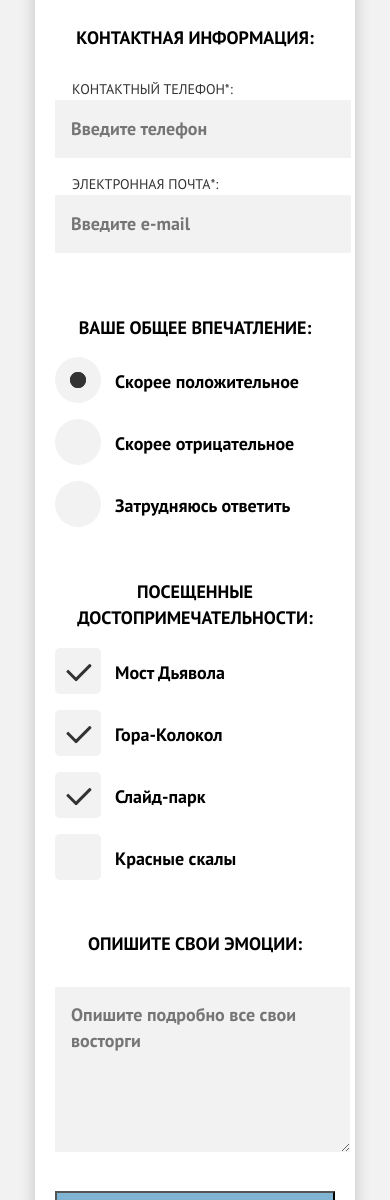
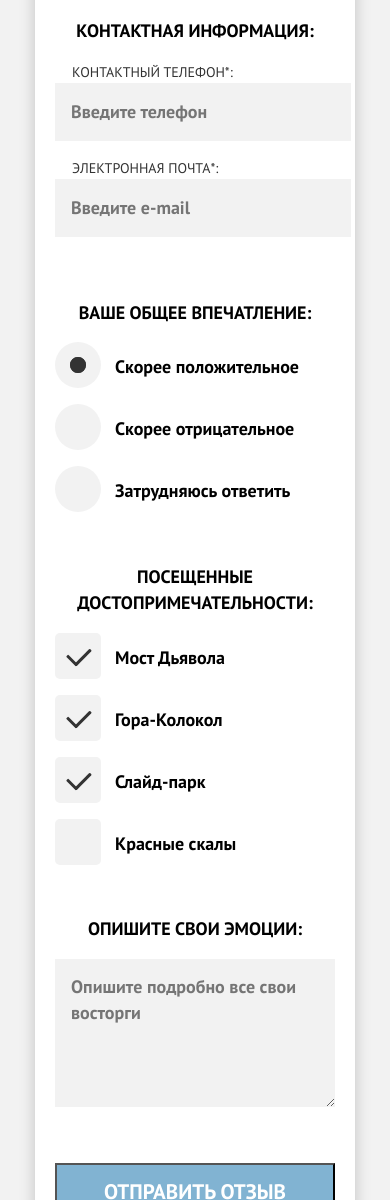
Before and after one commit to kradunches/2190023-sedona-27, a website: page source/form.html in a window 390 px wide. Shown: the part 800-2000 px from the top of the page. Drawn offline with nearby package versions, Linux system fonts and the light colour scheme; files that its build step writes are made by us from their sources.

Commit message:
pp в form mobile

```diff
--- a/source/less/blocks/form.less
+++ b/source/less/blocks/form.less
@@ -114,7 +114,7 @@
   display: flex;
   flex-direction: column;
   flex-wrap: nowrap;
-  margin-bottom: 49px;
+  margin-bottom: 39px;
 
   @media (min-width: @tablet-width) {
     margin: 0;
@@ -206,7 +206,7 @@
   font-size: 14px;
   line-height: 21px;
   color: #333333;
-  margin-top: 16px;
+  margin-top: 6px;
   padding-left: 17px;
   @media (min-width: @tablet-width) {
     margin-right: auto;
@@ -230,6 +230,7 @@
   border-width: 0;
   background-color: #F2F2F2;
   padding-left: 16px;
+  margin-bottom: 11px;
 }
 
 .form__impressions-radio {
@@ -334,8 +335,8 @@
 }
 
 .form__emotions-comment {
-  width: 279px;
-  height: 150px;
+  width: 264px;
+  height: 133px;
   padding: 0;
   border-width: 0;
   background-color: #F2F2F2;
@@ -344,7 +345,7 @@
   font-weight: 700;
   font-size: 18px;
   line-height: 26px;
-  margin-top: 18px;
+  margin-top: 5px;
   padding: 0;
   padding-top: 15px;
   padding-left: 16px;
@@ -374,6 +375,7 @@
   font-weight: 700;
   font-size: 21px;
   line-height: 26px;
+  margin-top: 17px;
   @media (min-width: @tablet-width) {
     float: left;
     width: 324px;
```
